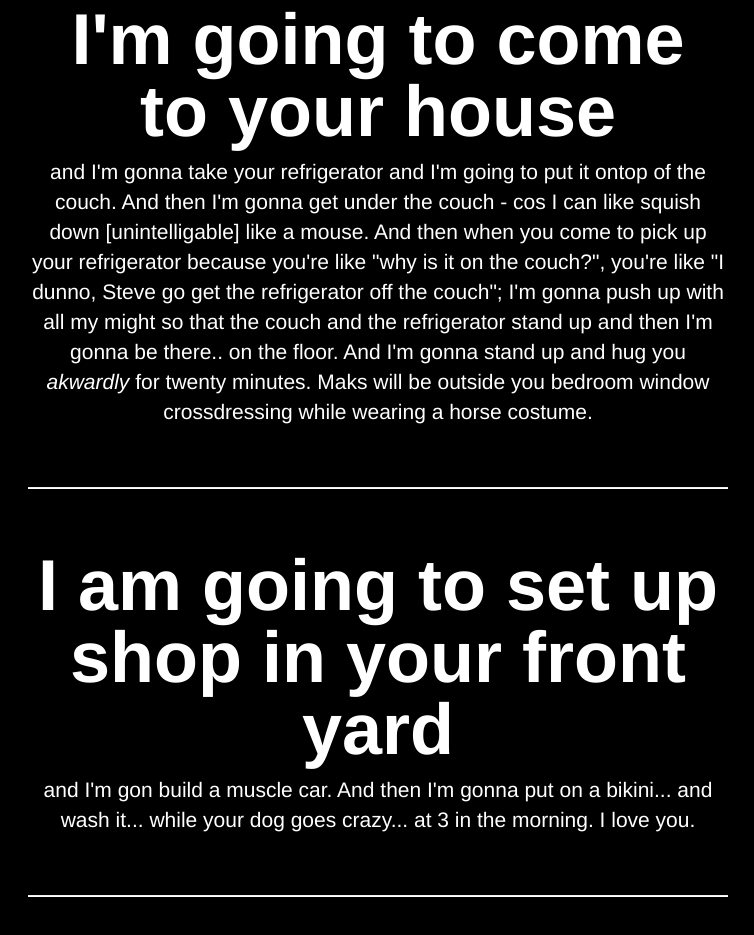
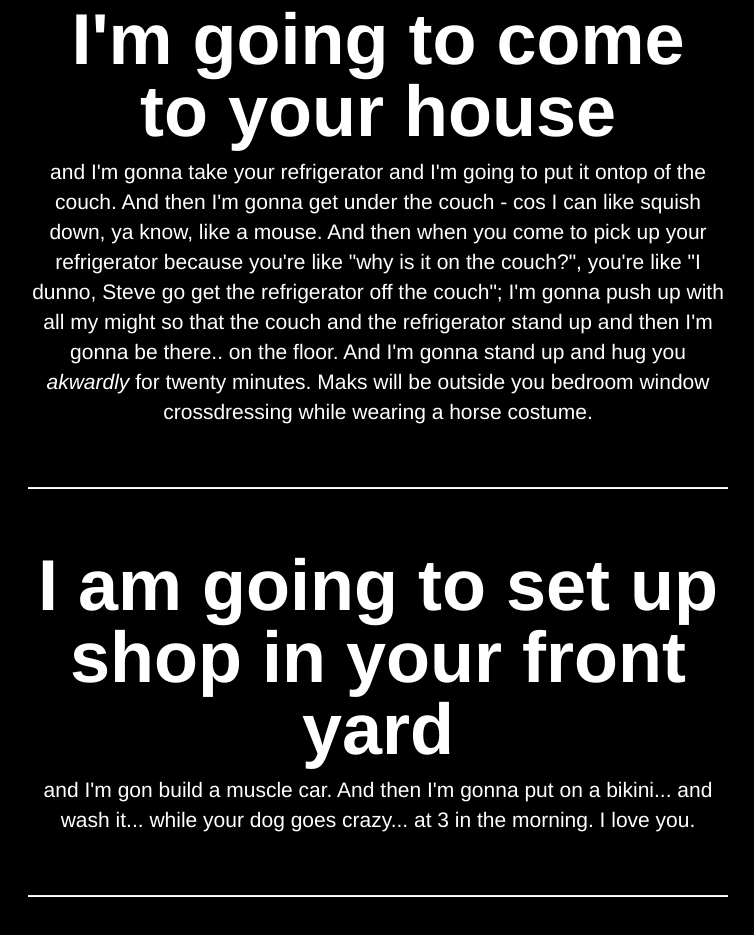
Before and after one commit to modakode/churchoflogan.github.com, a plain HTML site: page index.html in a window 1280 px wide. Shown: the part 747-1682 px from the top of the page, without its empty margins (262-1016 px from the left). Drawn offline with nearby package versions, Linux system fonts and the light colour scheme; files that its build step writes are made by us from their sources.

Commit message:
fixed the unintelligible part

```diff
--- a/index.html
+++ b/index.html
@@ -136,7 +136,7 @@
 
       <div class="jumbotron">
         <h1>I'm going to come to your house</h1>
-        <p class="lead">and I'm gonna take your refrigerator and I'm going to put it ontop of the couch.  And then I'm gonna get under the couch - cos I can like squish down [unintelligable] like a mouse.  And then when you come to pick up your refrigerator because you're like "why is it on the couch?", you're like "I dunno, Steve go get the refrigerator off the couch"; I'm gonna push up with all my might so that the couch and the refrigerator stand up and then I'm gonna be there.. on the floor.  And I'm gonna stand up and hug you <em>akwardly</em> for twenty minutes. Maks will be outside you bedroom window crossdressing while wearing a horse costume.</p>
+        <p class="lead">and I'm gonna take your refrigerator and I'm going to put it ontop of the couch.  And then I'm gonna get under the couch - cos I can like squish down, ya know, like a mouse.  And then when you come to pick up your refrigerator because you're like "why is it on the couch?", you're like "I dunno, Steve go get the refrigerator off the couch"; I'm gonna push up with all my might so that the couch and the refrigerator stand up and then I'm gonna be there.. on the floor.  And I'm gonna stand up and hug you <em>akwardly</em> for twenty minutes. Maks will be outside you bedroom window crossdressing while wearing a horse costume.</p>
         <div class="video">
           <iframe width="700" height="394" src="http://www.youtube.com/embed/Zlp9uGLowOA" frameborder="0" allowfullscreen></iframe>
         </div>
```
